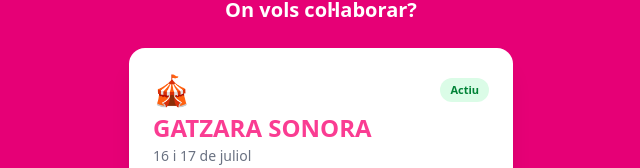
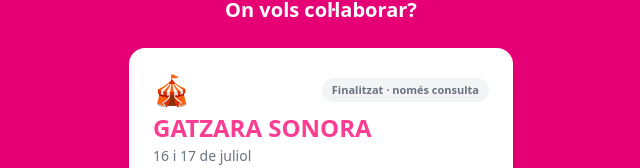
Before and after one commit to marcbrunes95/Quadrant-LMV-FM26, a Next.js app in the folder quadrant-fm/: page / in a window 1280 px wide. Shown: the part 272-440 px from the top of the page, without its empty margins (319-959 px from the left). Built offline with nearby package versions, Linux system fonts and the light colour scheme.

Commit message:
feat(gatzara): congelar l'esdeveniment (només consulta), igual que FM
frozen=true a GATZARA_EVENT + targeta del selector a 'Finalitzat · només consulta'.
Cap inscripció ni dada tocada.

Co-Authored-By: Claude Fable 5 <noreply@anthropic.com>

```diff
--- a/quadrant-fm/src/app/page.tsx
+++ b/quadrant-fm/src/app/page.tsx
@@ -3,7 +3,7 @@ import Link from "next/link";
 const CARDS = [
   {
     href: "/gatzara", title: "GATZARA SONORA", desc: "16 i 17 de juliol", emoji: "🎪",
-    badge: "Actiu", badgeClass: "bg-green-100 text-green-700",
+    badge: "Finalitzat · només consulta", badgeClass: "bg-gray-100 text-gray-500",
   },
   {
     href: "/fm", title: "FESTA MAJOR", desc: "Prèvia · Festa Major · Frigofiesta", emoji: "🎉",
--- a/quadrant-fm/src/lib/events.ts
+++ b/quadrant-fm/src/lib/events.ts
@@ -37,4 +37,5 @@ export const GATZARA_EVENT: EventConfig = {
   grids: [
     { title: "Gatzara Sonora", tables: ["GATZARA_BARRA", "GATZARA_CUINA"], cols: GATZARA_COLS },
   ],
+  frozen: true,
 };
```
